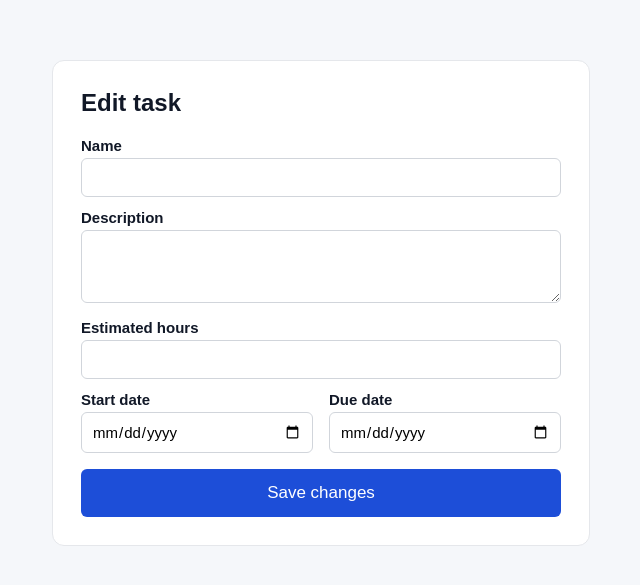
After one commit to Merge-Queen-org/SmartProjectPlanner, a Spring app: template src/main/resources/templates/edit-task.html in a window 1280 px wide. The commit adds this page. Shown: the top 585 px of the page, without its empty margins (319-959 px from the left). Run offline with Thymeleaf, Linux system fonts and the light colour scheme; the template is opened without the code that fills it, so the values that code supplies are empty.

Commit message:
create edit

```diff
--- a/src/main/resources/application-dev.properties
+++ b/src/main/resources/application-dev.properties
@@ -1,4 +1,4 @@
-spring.datasource.url=jdbc:mysql://localhost:3306/smartprojectplanner?createDatabaseIfNotExist=true
+spring.datasource.url=jdbc:mysql://localhost:3306/smartplanner
 spring.datasource.username=${DB_USER:root}
 spring.datasource.password=${DB_PASSWORD:root}
 spring.thymeleaf.cache=false
--- a/src/main/resources/static/css/style.css
+++ b/src/main/resources/static/css/style.css
@@ -132,7 +132,7 @@ body {
 }
 
 .card {
-    max-width: 420px;
+    max-width: 480px;
     margin: 60px auto;
     background: white;
     padding: 28px;
@@ -144,7 +144,7 @@ body {
     display: block;
     margin: 12px 0 4px;
     font-weight: 600;
-    font-size: 13px;
+    font-size: 15px;
 }
 
 .card input,
@@ -154,6 +154,8 @@ body {
     border: 1px solid #d1d5db;
     border-radius: 6px;
     box-sizing: border-box;
+    font-family: inherit;
+    font-size: 15px;
 }
 
 .card .button {
@@ -161,3 +163,24 @@ body {
     border: none;
     cursor: pointer;
 }
+
+.row {
+    display: flex;
+    gap: 16px;
+}
+
+.row div {
+    flex: 1;
+}
+
+.card textarea {
+    resize: vertical;
+}
+
+.card h2 {
+    margin-top: 0;
+}
+
+.card .button {
+    width: 100%;
+}
--- /dev/null
+++ b/src/main/resources/templates/edit-task.html
@@ -0,0 +1,40 @@
+<!DOCTYPE html>
+<html lang="en" xmlns:th="http://www.thymeleaf.org">
+<head>
+    <meta charset="UTF-8">
+    <title>Edit task</title>
+    <link rel="stylesheet" th:href="@{/css/style.css}">
+</head>
+<body>
+
+<main class="card">
+    <h2>Edit task</h2>
+
+    <form th:action="@{/tasks/{id}/edit(id=${task.taskId})}" method="post">
+        <label>Name</label>
+        <input name="name" th:value="${task.taskName}" required>
+
+        <label>Description</label>
+        <textarea name="description" rows="3" th:text="${task.taskDescription}"></textarea>
+
+        <label>Estimated hours</label>
+        <input type="number" name="hours" min="0" th:value="${task.taskEstimatedHours}" required>
+
+        <!-- datoer side om side -->
+        <div class="row">
+            <div>
+                <label>Start date</label>
+                <input type="date" name="startDate" th:value="${task.taskStartDate}" required>
+            </div>
+            <div>
+                <label>Due date</label>
+                <input type="date" name="dueDate" th:value="${task.taskDueDate}" required>
+            </div>
+        </div>
+
+        <button class="button">Save changes</button>
+    </form>
+</main>
+
+</body>
+</html>
```
Also changed, not shown: src/main/java/dk/ek/smartprojectplanner/controller/TaskController.java (+28 -0 lines), src/main/java/dk/ek/smartprojectplanner/repository/TaskRepository.java (+14 -0 lines), src/main/java/dk/ek/smartprojectplanner/service/TaskService.java (+10 -0 lines), src/main/resources/templates/create-task.html (+10 -5 lines).
